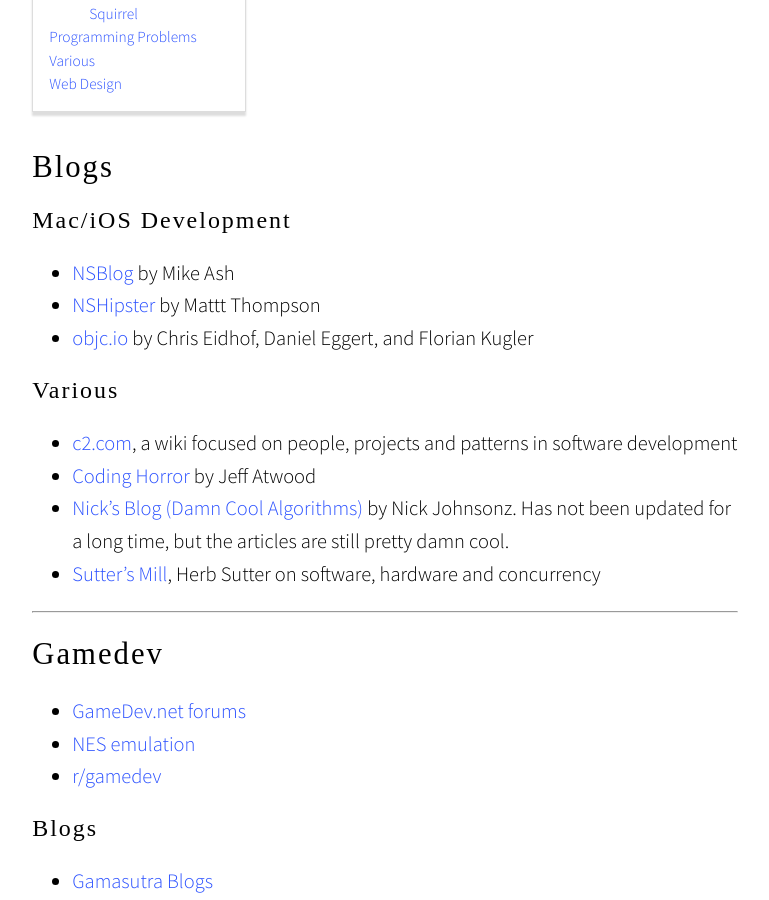
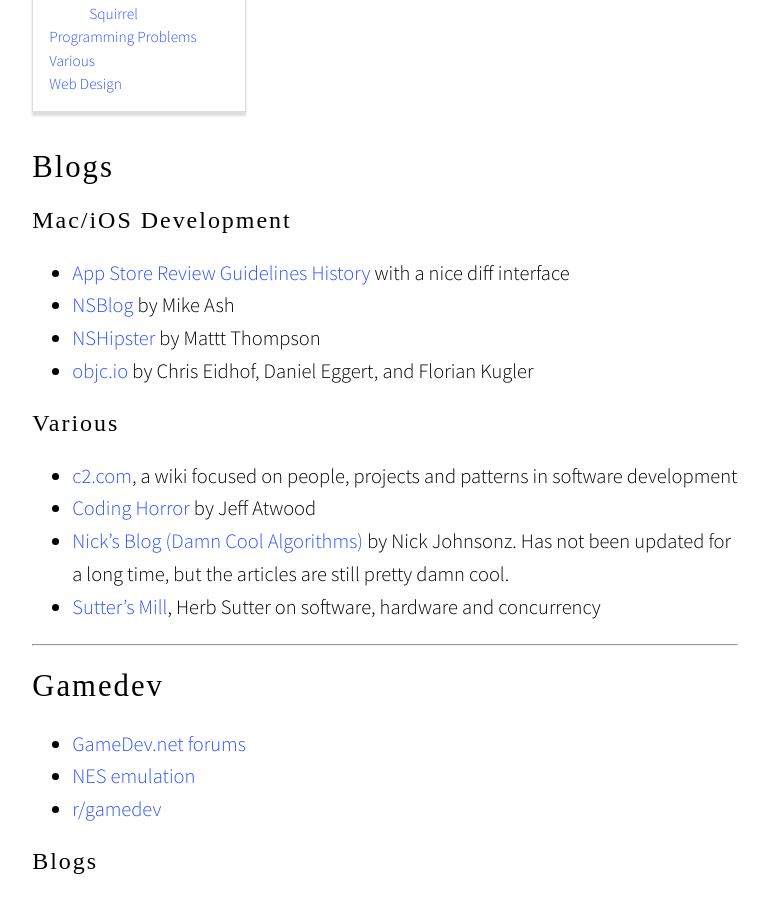
Before and after one commit to wanderwaltz/wanderwaltz.github.io, a Jekyll site: the page built from links/index.md, in a window 1280 px wide and 900 px high, scrolled down 795 px. Shown: the whole window, without its empty margins (255-1024 px from the left). Built offline with Jekyll 4.4.1, drawn with Linux system fonts in a browser that asks for light colours; nearby versions of some CDN libraries; some web fonts are replaced.

Commit message:
Added 'App Store Review Guidelines History' link.

```diff
--- a/links/index.md
+++ b/links/index.md
@@ -12,6 +12,8 @@
 ## Blogs
 
 ### Mac/iOS Development
+- [App Store Review Guidelines History](http://www.appstorereviewguidelineshistory.com) with
+    a nice diff interface
 - [NSBlog](https://mikeash.com/pyblog/) by Mike Ash
 - [NSHipster](http://nshipster.com/) by Mattt Thompson
 - [objc.io](http://www.objc.io/) by Chris Eidhof, Daniel Eggert, and Florian Kugler
```
